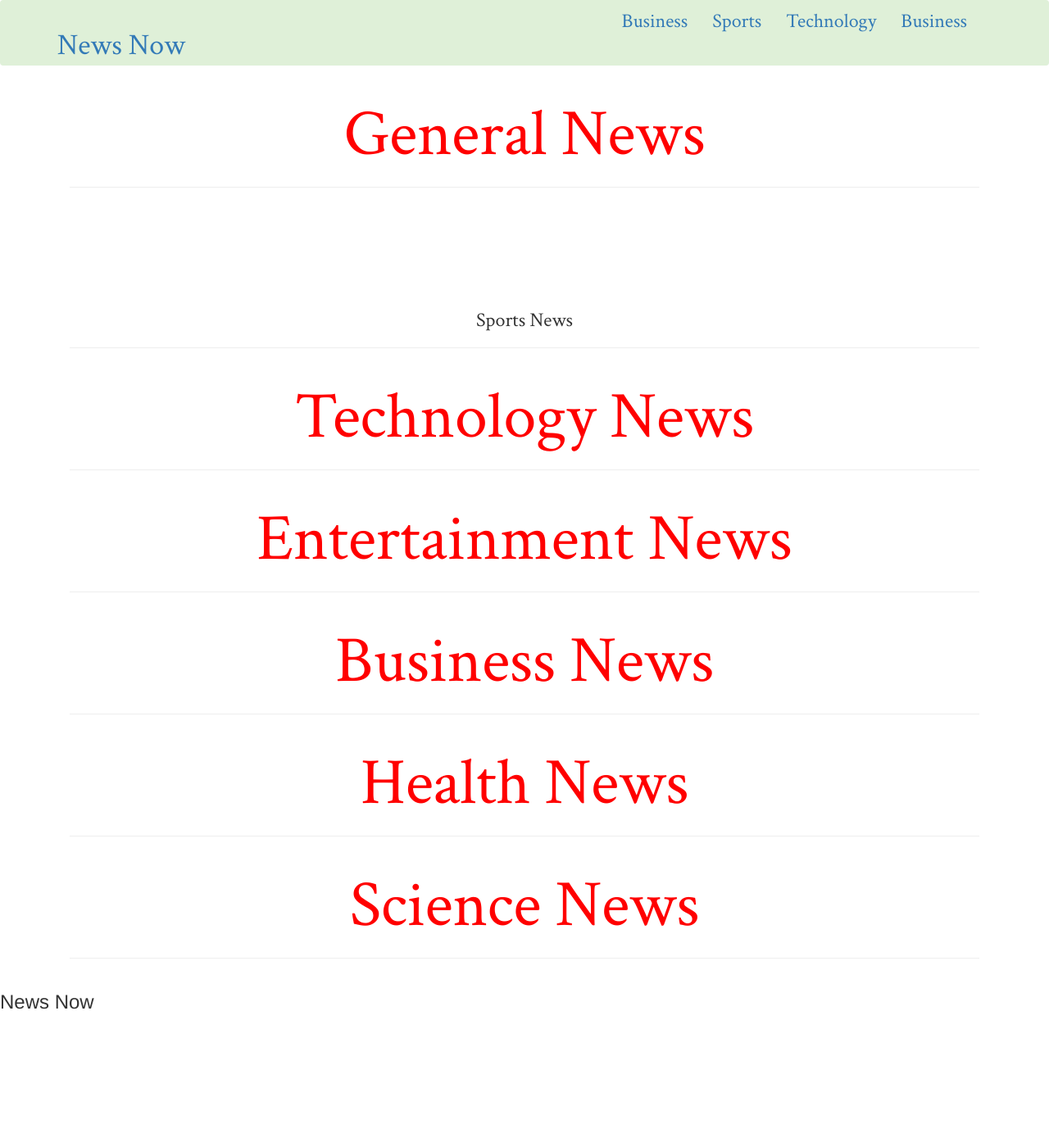
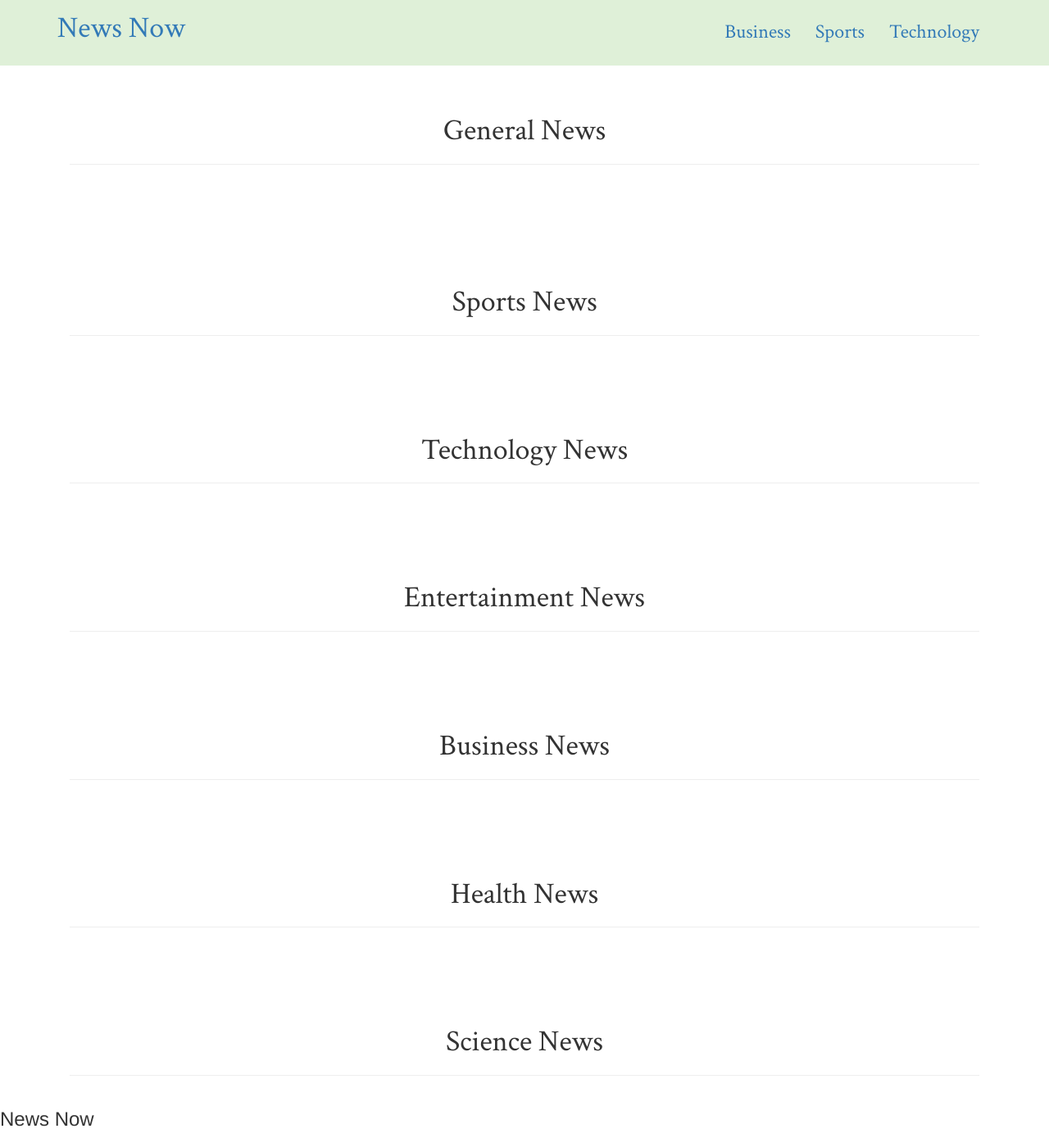
Before and after one commit to TonyKioko/NewsHighlight, a Flask app: template app/templates/index.html in a window 1280 px wide. Shown: the whole page at 82% size. Before the commit the page ends 1232 px from the top, so only its background shows below. Run offline with Flask 2, Linux system fonts and the light colour scheme; the template is opened without the code that fills it, so the values that code supplies are empty; parts of the project's set-up code (start-up, migrations or seed data) failed here and were passed over; some libraries are stand-ins or nearby versions.

Commit message:
navbar elements adjusted properly

```diff
--- a/app/templates/index.html
+++ b/app/templates/index.html
@@ -31,8 +31,8 @@
         <div class="main-container">
             <div class="main wrapper clearfix">
         <div class="container" style="font-family: 'Crimson Text', serif;font-size:20px">
-            <div class="col-md-12" id="general">
-                <h2 class="text-center">General News</h2>
+            <div class="col-md-12" id="general" style="margin-top:120px;">
+                <h1 class="text-center">General News</h1>
                 <hr>
                 {{ macro.displaySourcesList(general) }}
 
@@ -42,7 +42,7 @@
             <div class="col-md-12" id="sports">
                 <br>
                 <div style="margin-top:100px">
-                        <h3 class="text-center">Sports News</h3>
+                        <h1 class="text-center">Sports News</h1>
                         <hr>
                         {{ macro.displaySourcesList(sports) }}
 
@@ -51,37 +51,47 @@
             </div>
             <hr>
             <div class="col-md-12" id="technology">
-                <h2 class="text-center">Technology News</h2>
+              <div style="margin-top:100px">
+                <h1 class="text-center">Technology News</h1>
                 <hr>
                 {{ macro.displaySourcesList(technology) }}
+                  </div>
 
             </div>
             <hr>
             <div class="col-md-12" id="entertainment">
-                <h2 class="text-center">Entertainment News</h2>
+              <div style="margin-top:100px">
+                <h1 class="text-center">Entertainment News</h1>
                 <hr>
                 {{ macro.displaySourcesList(entertainment) }}
+                  </div>
 
             </div>
             <hr>
             <div class="col-md-12" id="business">
-                <h2 class="text-center">Business News</h2>
+              <div style="margin-top:100px">
+                <h1 class="text-center">Business News</h1>
                 <hr>
                 {{ macro.displaySourcesList(business) }}
+                  </div>
 
             </div>
             <hr>
             <div class="col-md-12" id="health">
-                <h2 class="text-center">Health News</h2>
+              <div style="margin-top:100px">
+                <h1 class="text-center">Health News</h1>
                 <hr>
                 {{ macro.displaySourcesList(health) }}
+                  </div>
 
             </div>
             <hr>
             <div class="col-md-12" id="science">
-                <h2 class="text-center">Science News</h2>
+              <div style="margin-top:100px">
+                <h1 class="text-center">Science News</h1>
                 <hr>
                 {{ macro.displaySourcesList(science) }}
+                  </div>
 
             </div>
             <hr>
--- a/app/templates/navbar.html
+++ b/app/templates/navbar.html
@@ -1,5 +1,5 @@
 
-<div class="navbar navbar-success bg-success" role="navigation" style="height:80px;width:100%;font-family:'Crimson Text', serif;font-size:24px;line-height:100px;">
+<div class="navbar navbar-success bg-success navbar-fixed-top" role="navigation" style="position:fixed;height:80px;margin-bottom:30px;width:100%;font-family:'Crimson Text', serif;font-size:24px;">
         <div class="container">
             <div class="navbar-header">
                 <button type="button" class="navbar-toggle" data-toggle="collapse" data-target=".navbar-collapse">
@@ -8,15 +8,15 @@
                   <span class="icon-bar"></span>
                   <span class="icon-bar"></span>
                 </button>
-                <a class="navbar-brand" href="/"><h1>News Now</h1></a>
+                <a class="navbar-brand" href="/" style="margin-top:-20px;"><h1>News Now</h1></a>
             </div>
             <div class="navbar-collapse collapse">
-                <ul class="nav navbar-nav pull-right">
+                <ul class="nav navbar-nav pull-right" style="padding-top:14px;">
                     <!-- <li><a href="/">Home</a></li> -->
-                    <li class="pt-20"><a href="/#business">Business</a></li>
-                    <li><a href="/#sportd">Sports</a></li>
+                    <li><a href="/#business">Business</a></li>
+                    <li><a href="/#sports">Sports</a></li>
                     <li><a href="/#technology">Technology</a></li>
-                    <li><a href="/#business">Business</a></li>
+                    <!-- <li><a href="/#business">Entertainment</a></li> -->
             </div>
 
         </div>
```
